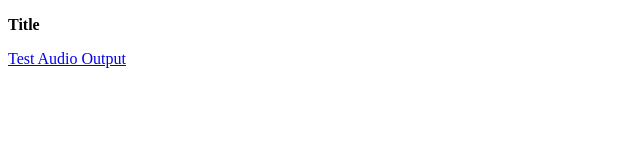
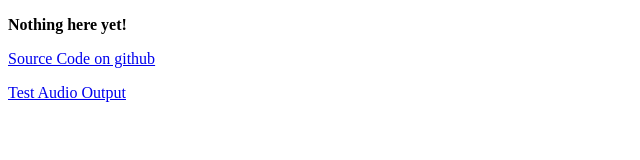
Before and after one commit to pkellett/acoustics, a plain HTML site: page index.html in a window 1280 px wide. Shown: the whole page, without its empty margins (0-640 px from the left). Drawn offline with Linux system fonts and the light colour scheme.

Commit message:
added link in index.html

```diff
--- a/index.html
+++ b/index.html
@@ -6,9 +6,11 @@
   </head>
   <body>
 
-    <p><b>Title</b></p>
+    <p><b>Nothing here yet!</b></p>
 
-    <a href="test_audio_output.html">Test Audio Output</a>
+    <p><a href="https://github.com/pkellett/acoustics">Source Code on github</a></p>
+
+    <p><a href="test_audio_output.html">Test Audio Output</a></p>
 
   </body>
 </html>
```
